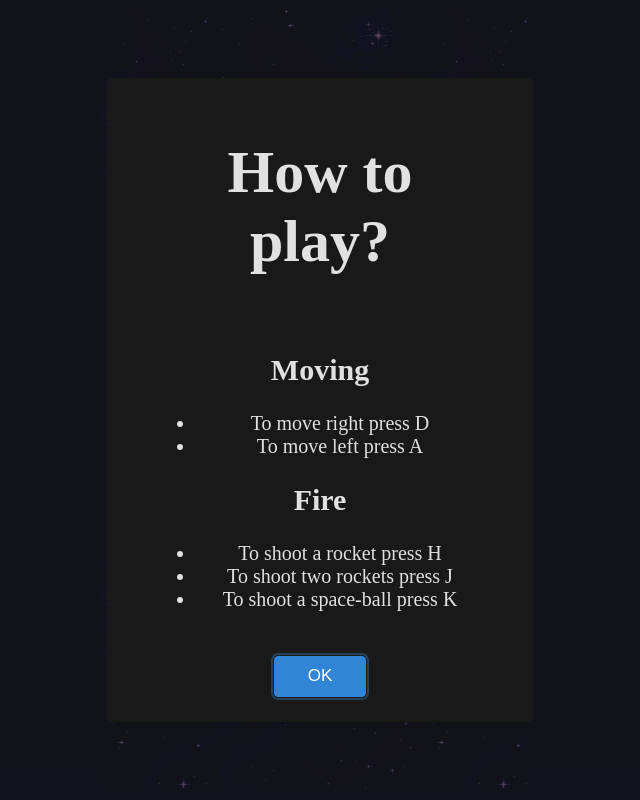
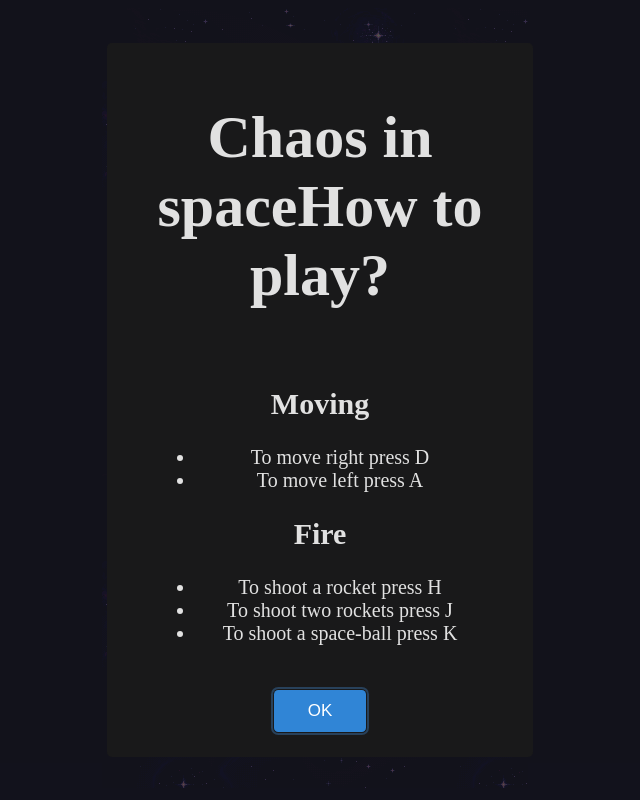
Before and after one commit to trhtk242/spaceGame, a plain HTML site: page index.html in a window 1280 px wide. Shown: the whole page, without its empty margins (320-960 px from the left). Drawn offline with Linux system fonts and the light colour scheme.

Commit message:
changing the name of the project to Chaos in space

```diff
--- a/index.html
+++ b/index.html
@@ -9,7 +9,7 @@
     <link href="./lib/css/sweetAlert.css" rel="stylesheet">
     <script src="./lib/js/sweetAlert.js"></script>
 
-    <title>Space game</title>
+    <title>Chaos in space</title>
 </head>
 <body>
     <!--The canvas that we'll draw on it.-->
@@ -24,7 +24,7 @@
 
         //Instructions alert.
         Swal.fire({
-            title: '<h1>How to play?</h1>',
+            title: '<h1>Chaos in space<b1>How to play?</h1>',
             width:canvas.width,
             html:
             `<div class="swal">
```
